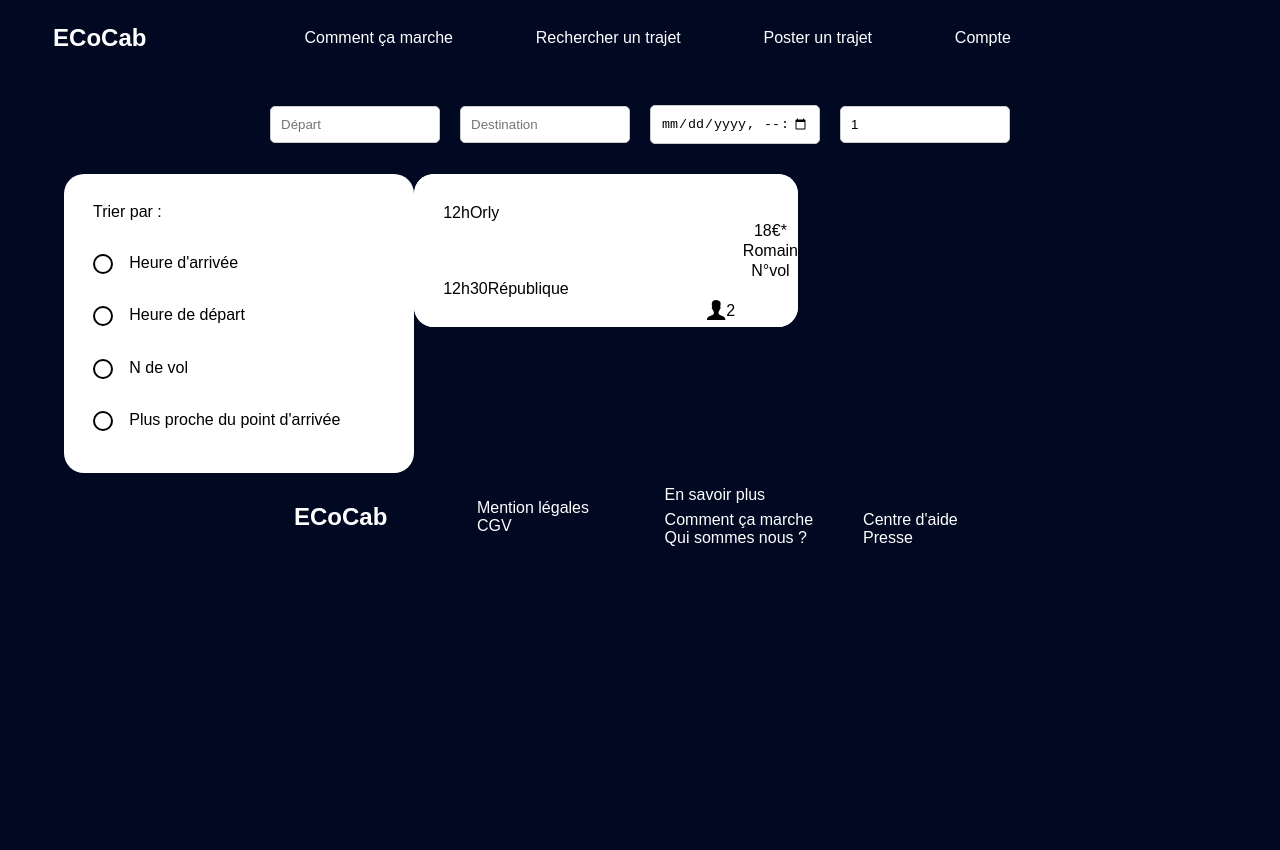
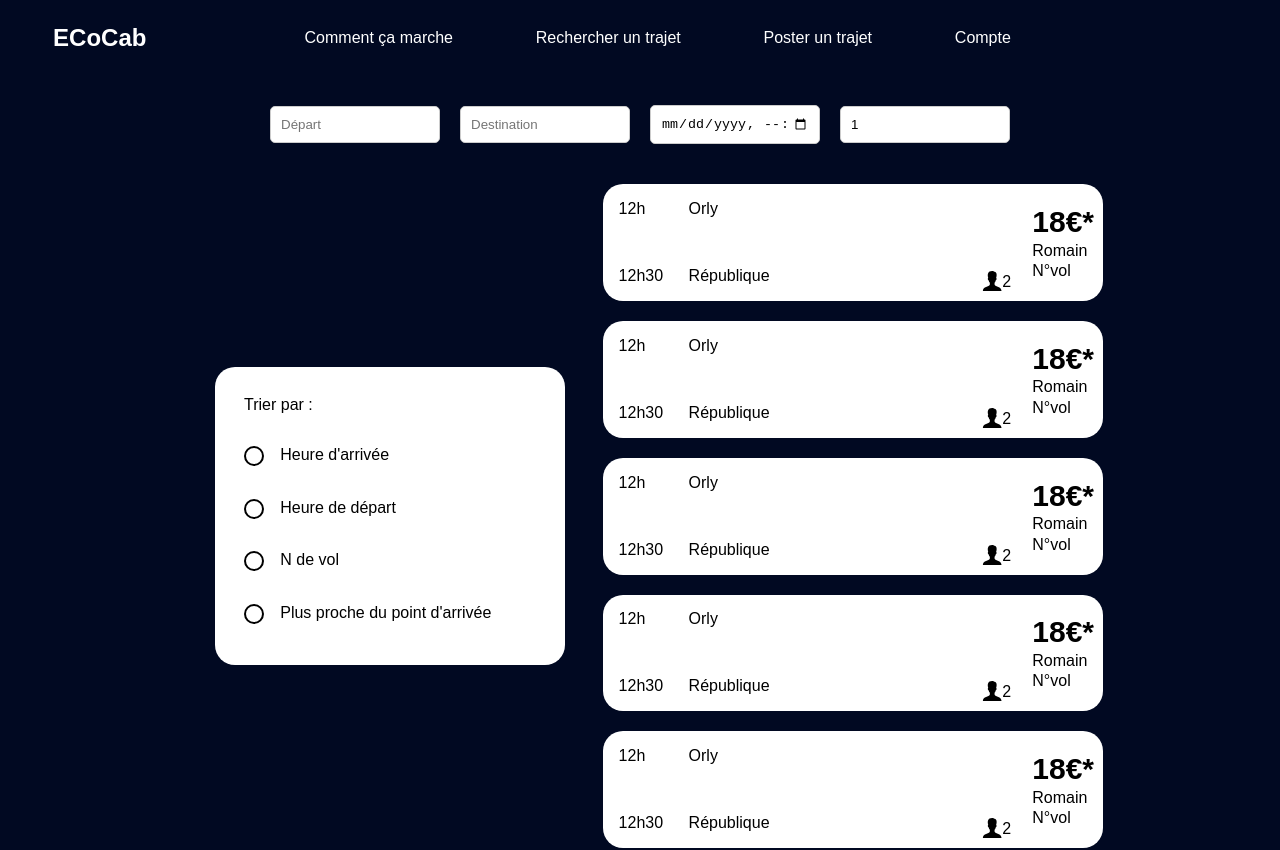
Before and after one commit to Julesc002/Stage-Ecocab, a React (Create React App) app: page /RechercherUnTrajet in a window 1280 px wide. Shown: the top 850 px of the page. Before the commit the page ends 800 px from the top, so only its background shows below. Built offline with nearby package versions, Linux system fonts and the light colour scheme; a web font is replaced by a local one.

Commit message:
Fin page recherche trajet + component Trajet

```diff
--- /dev/null
+++ b/src/components/ListeTrajets.js
@@ -0,0 +1,16 @@
+import React from 'react';
+import Trajet from './Trajet';
+
+const ListeTrajets = () => {
+    return (
+        <div className='containerTrajets'>
+            <Trajet />
+            <Trajet />
+            <Trajet />
+            <Trajet />
+            <Trajet />
+        </div>
+    );
+};
+
+export default ListeTrajets;
--- a/src/components/Trajet.js
+++ b/src/components/Trajet.js
@@ -1,16 +1,23 @@
 import React from 'react';
+import { Link } from 'react-router-dom';
 
 const Trajet = () => {
     return (
-        <div className='containerTrajet'>
-            <div className='containerTrajet_sectionLieuEtHeure'>
-                <div className='containerTrajet_sectionLieuEtHeure_ligne'>
-                    <p className='containerTrajet_sectionLieuEtHeure_ligne_text'>12h</p>
-                    <p className='containerTrajet_sectionLieuEtHeure_ligne_text'>Orly</p>
+        <Link to="/Details" className='containerTrajet'>
+            <div className='containerTrajet_sectionHeure'>
+                <div className='containerTrajet_sectionHeure_ligne'>
+                    <p className='containerTrajet_sectionHeure_ligne_text'>12h</p>
                 </div>
-                <div className='containerTrajet_sectionLieuEtHeure_ligneBas'>
-                    <p className='containerTrajet_sectionLieuEtHeure_ligne_text'>12h30</p>
-                    <p className='containerTrajet_sectionLieuEtHeure_ligne_text'>République</p>
+                <div className='containerTrajet_sectionHeure_ligneBas'>
+                    <p className='containerTrajet_sectionHeure_ligne_text'>12h30</p>
+                </div>
+            </div>
+            <div className='containerTrajet_sectionLieu'>
+                <div className='containerTrajet_sectionLieu_ligne'>
+                    <p className='containerTrajet_sectionLieu_ligne_text'>Orly</p>
+                </div>
+                <div className='containerTrajet_sectionLieu_ligneBas'>
+                    <p className='containerTrajet_sectionLieu_ligne_text'>République</p>
                 </div>
             </div>
             <div className='containerTrajet_sectionMillieu'>
@@ -18,11 +25,11 @@ const Trajet = () => {
                 <p className='containerTrajet_sectionMillieu_text'>2</p>
             </div>
             <div className='containerTrajet_sectionDroite'>
-                <p className='containerTrajet_sectionDroite_text'>18€*</p>
+                <p className='containerTrajet_sectionDroite_textPrice'>18€*</p>
                 <p className='containerTrajet_sectionDroite_text'>Romain</p>
                 <p className='containerTrajet_sectionDroite_text'>N°vol</p>
             </div>
-        </div>
+        </Link>
     );
 };
 
--- a/src/pages/PageRechercherUnTrajet.js
+++ b/src/pages/PageRechercherUnTrajet.js
@@ -1,5 +1,7 @@
 import React, { useState } from 'react';
-import Trajet from '../components/Trajet';
+import ListeTrajets from '../components/ListeTrajets';
+import VideoExplication from '../components/VideoExplication';
+import { NavLink } from 'react-router-dom';
 
 const PageRechercherUnTrajet = () => {
     const [start, setStart] = useState("Départ");
@@ -39,7 +41,14 @@ const PageRechercherUnTrajet = () => {
                         <p className='containerTrierAndTrajets_trier_ligne_text'>Plus proche du point d'arrivée</p>
                     </div>
                 </div>
-                <Trajet />
+                <ListeTrajets />
+            </div>
+            <div className='containerButtonAndVideo'>
+                <p className='containerButtonAndVideo_text'>*Les prix sont propotionnels au nombre de passagers déjà inscrit sur le trajet .</p>
+                <NavLink to="/ContactezNous">
+                    <button className='boutonContact'>Tu ne vois pas ton trajet ? <br></br> Organise le !</button>
+                </NavLink>
+                <VideoExplication />
             </div>
         </article>
     );
--- a/src/styles/app.css
+++ b/src/styles/app.css
@@ -25,3 +25,4 @@
 @import url("./components/_formLoginWithEmail.css");
 @import url("./components/_formCreateAccount.css");
 @import url("./components/_howDoesThisWork.css");
+@import url("./components/_listeTrajets.css");
--- /dev/null
+++ b/src/styles/components/_listeTrajets.css
@@ -0,0 +1,4 @@
+.containerTrajets {
+    display: flex;
+    flex-direction: column;
+}
--- a/src/styles/components/_trajet.css
+++ b/src/styles/components/_trajet.css
@@ -3,39 +3,86 @@
   border-radius: 20px;
   display: flex;
   flex-direction: row;
-    height: 100%;
-    width: 30%;
   justify-content: space-between;
+  margin: 2%;
+  margin-left: 5%;
+  text-decoration: none;
+  width: clamp(300px, 50vw, 500px);
 }
 
-  .containerTrajet_sectionLieuEtHeure {
+.containerTrajet:hover {
+  cursor: pointer;
+}
+
+  .containerTrajet_sectionHeure {
     background-color: white;
     border-radius: 20px;
     display: flex;
     flex-direction: column;
     align-self: stretch;
-    flex: 1;
+    margin: 3%;
+    justify-content: space-between;
+    flex-grow: 1;
+    max-width: 40px;
   }
 
-  .containerTrajet_sectionLieuEtHeure_ligne {
+  .containerTrajet_sectionHeure_ligne {
   background-color: white;
   border-radius: 20px;
   display: flex;
   flex-direction: row;
-    margin: 10%;
+  margin: 2%;
+  margin-bottom: 15%;
   align-self: flex-start;
   }
 
-  .containerTrajet_sectionLieuEtHeure_ligneBas {
+  .containerTrajet_sectionHeure_ligneBas {
   background-color: white;
   border-radius: 20px;
   display: flex;
   flex-direction: row;
-    margin: 10%;
+  margin: 2%;
   align-self: flex-start;
   }
 
-  .containerTrajet_sectionLieuEtHeure_ligne_text {
+  .containerTrajet_sectionHeure_ligne_text {
+  background-color: white;
+  color: black;
+  border-radius: 20px;
+  }
+
+  .containerTrajet_sectionLieu {
+  background-color: white;
+  border-radius: 20px;
+  display: flex;
+  flex-direction: column;
+  align-self: stretch;
+  margin: 2%;
+  justify-content: space-between;
+  flex-grow: 1;
+  }
+
+  .containerTrajet_sectionLieu_ligne {
+  background-color: white;
+  border-radius: 20px;
+  display: flex;
+  flex-direction: row;
+  margin: 2%;
+  margin-bottom: 15%;
+  align-self: flex-start;
+  flex-grow: 1;
+  }
+
+  .containerTrajet_sectionLieu_ligneBas {
+  background-color: white;
+  border-radius: 20px;
+  display: flex;
+  flex-direction: row;
+  margin: 2%;
+  align-self: flex-start;
+  }
+
+  .containerTrajet_sectionLieu_ligne_text {
   background-color: white;
   color: black;
   }
@@ -60,6 +107,7 @@
   background-color: white;
   color: black;
   align-self: flex-end;
+  border-radius: 20px;
   }
 
   .containerTrajet_sectionDroite {
@@ -69,11 +117,29 @@
   flex-direction: column;
   justify-content: center;
   align-items: center;
+  margin: 2%;
+  }
+
+  .containerTrajet_sectionDroite_textPrice {
+    background-color: white;
+    color: black;
+    border-radius: 20px;
+    margin: 2%;
+    align-self: flex-start;
+    font-size: 30px;
+    font-weight: bold;
   }
 
   .containerTrajet_sectionDroite_text {
   background-color: white;
   color: black;
+  border-radius: 20px;
   margin: 2%;
-    align-self: center;
+  align-self: flex-start;
   }
+
+  @media (max-width: 850px) {
+    .containerTrajet {
+      margin-left: 0%;
+    }
+}
--- a/src/styles/pages/_pageRechercherUnTrajet.css
+++ b/src/styles/pages/_pageRechercherUnTrajet.css
@@ -3,15 +3,17 @@
 .containerTrierAndTrajets {
     display: flex;
     flex-direction: row;
+    justify-content: center;
+    align-items: center;
 }
 
 .containerTrierAndTrajets_trier {
-    margin-left: 5%;
     padding: 1%;
     padding-bottom: 2%;
     width: 350px;
     background-color: white;
     border-radius: 20px;
+    margin: 1%;
 }
 
 .containerTrierAndTrajets_trier_title {
@@ -55,3 +57,28 @@
     margin: 5%;
     white-space: nowrap;
 }
+
+.containerButtonAndVideo {
+    display: flex;
+    flex-direction: column;
+    justify-content: center;
+    align-items: center;
+}
+
+.containerButtonAndVideo_text {
+    margin-top: 2%;
+    margin-bottom: 2%;
+}
+
+@media (max-width: 850px) {
+    .containerTrierAndTrajets {
+        flex-direction: column;
+    }
+}
+
+@media (max-width: 570px) {
+    .containerButtonAndVideo_text {
+        margin: 2%;
+        text-align: center;
+    }
+}
```
Lines whose indentation alone changed are shown as unchanged.
